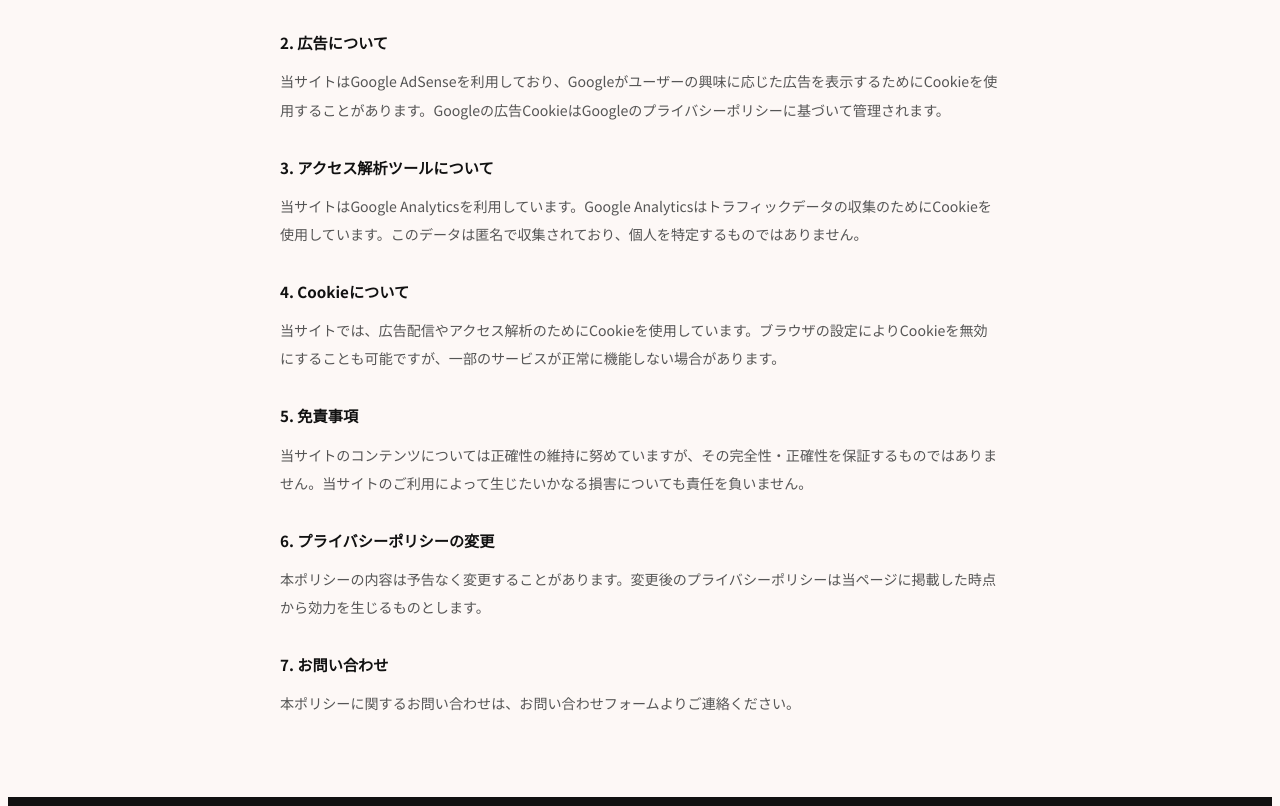
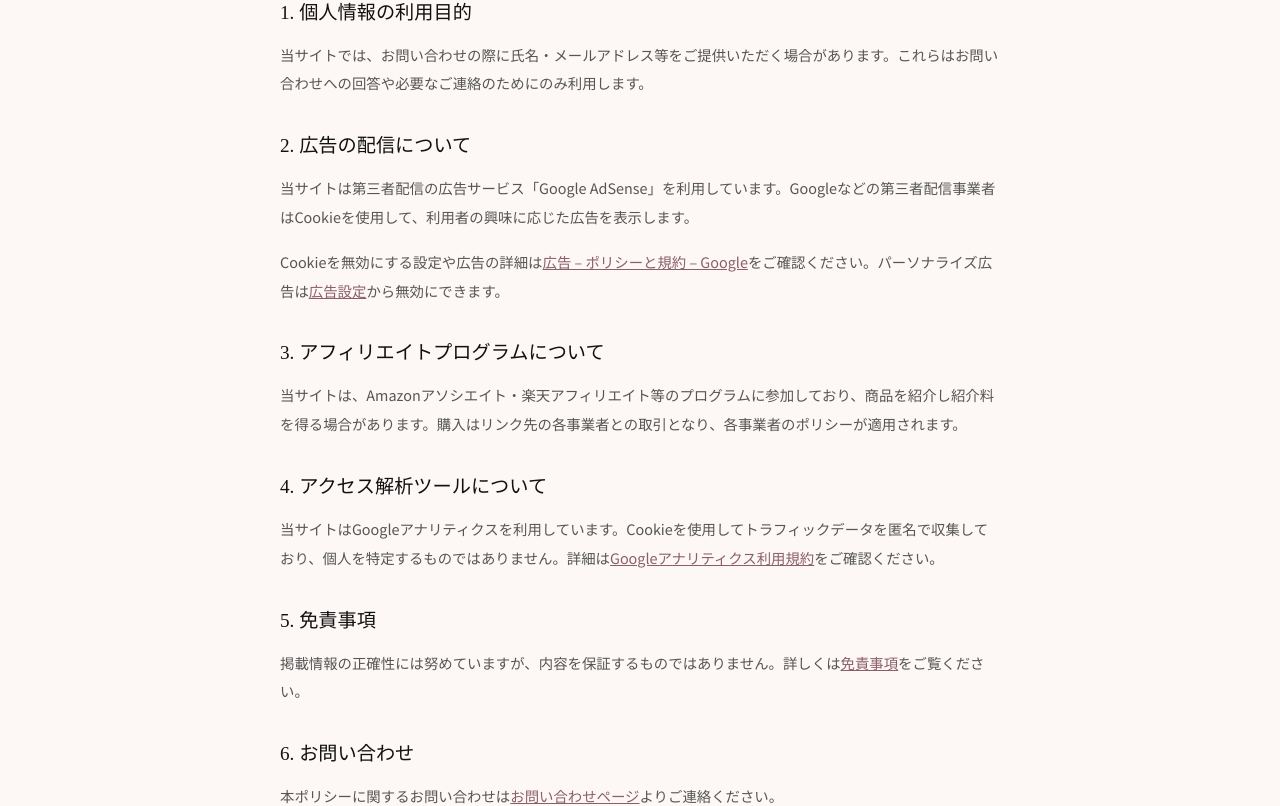
Before and after one commit to okuwabara07-gif/kirei-tsurumi, a Next.js app: page /privacy in a window 1280 px wide. Shown: the part 335-1141 px from the top of the page. Built offline with nearby package versions, Linux system fonts and the light colour scheme.

Commit message:
add privacy and disclaimer pages with adsense requirements

```diff
--- /dev/null
+++ b/app/disclaimer/page.tsx
@@ -0,0 +1,24 @@
+export default function DisclaimerPage() {
+  const h2 = { fontFamily:"serif" as const, fontSize:"1.2rem", color:"#111", margin:"2rem 0 1rem", fontWeight:400 };
+  const p = { fontSize:"0.9rem", color:"#555", lineHeight:2.0, marginBottom:"1rem" };
+  return (
+    <div style={{ maxWidth:"720px", margin:"0 auto", padding:"3rem 1rem" }}>
+      <h1 style={{ fontFamily:"serif", fontSize:"1.8rem", color:"#111", marginBottom:"0.5rem", fontWeight:400 }}>免責事項</h1>
+      <p style={{ color:"#888", fontSize:"0.85rem", marginBottom:"3rem" }}>Disclaimer</p>
+
+      <h2 style={h2}>掲載情報について</h2>
+      <p style={p}>当サイトに掲載する情報は、可能な限り正確な提供に努めていますが、その正確性・完全性・有用性を保証するものではありません。当サイトの情報を利用して生じたいかなる損害についても、当サイトおよびAOKAE合同会社は一切の責任を負いません。ヘアケアに関する内容は一般的な情報であり、効果には個人差があります。頭皮や髪に異常を感じた場合は、専門家や医療機関にご相談ください。</p>
+
+      <h2 style={h2}>広告・アフィリエイトについて</h2>
+      <p style={p}>当サイトは、Amazonアソシエイト・楽天アフィリエイト等のプログラムおよびその他の広告を掲載しています。商品・サービスの購入はリンク先の各事業者との取引となります。商品に関するお問い合わせは各販売事業者へお願いいたします。</p>
+
+      <h2 style={h2}>外部リンクについて</h2>
+      <p style={p}>当サイトからリンク等により他のサイトに移動した場合、移動先で提供される情報・サービス等について当サイトは責任を負いません。</p>
+
+      <h2 style={h2}>著作権について</h2>
+      <p style={p}>当サイトに掲載されている文章・画像等の著作権は、当サイトまたは正当な権利者に帰属します。無断での転載・複製・改変等を禁じます。掲載写真にはイメージを含みます。</p>
+
+      <p style={{ fontSize:"0.8rem", color:"#999", marginTop:"3rem" }}>最終更新: 2026年5月31日　AOKAE合同会社</p>
+    </div>
+  );
+}
--- a/app/privacy/page.tsx
+++ b/app/privacy/page.tsx
@@ -1,22 +1,35 @@
+import Link from "next/link";
 export default function PrivacyPage() {
+  const h2 = { fontFamily:"serif" as const, fontSize:"1.2rem", color:"#111", margin:"2rem 0 1rem", fontWeight:400 };
+  const p = { fontSize:"0.9rem", color:"#555", lineHeight:2.0, marginBottom:"1rem" };
+  const a = { color:"#8B5E6B" };
   return (
     <div style={{ maxWidth:"720px", margin:"0 auto", padding:"3rem 1rem" }}>
       <h1 style={{ fontFamily:"serif", fontSize:"1.8rem", color:"#111", marginBottom:"0.5rem", fontWeight:400 }}>プライバシーポリシー</h1>
-      <p style={{ color:"#888", fontSize:"0.85rem", marginBottom:"3rem" }}>最終更新日：2025年4月10日</p>
-      {[
-        { title:"1. 個人情報の収集について", body:"当サイトでは、お問い合わせフォームをご利用の際に、お名前・メールアドレス等の個人情報をご提供いただく場合があります。収集した情報は、お問い合わせへの回答目的以外には使用しません。" },
-        { title:"2. 広告について", body:"当サイトはGoogle AdSenseを利用しており、Googleがユーザーの興味に応じた広告を表示するためにCookieを使用することがあります。Googleの広告CookieはGoogleのプライバシーポリシーに基づいて管理されます。" },
-        { title:"3. アクセス解析ツールについて", body:"当サイトはGoogle Analyticsを利用しています。Google Analyticsはトラフィックデータの収集のためにCookieを使用しています。このデータは匿名で収集されており、個人を特定するものではありません。" },
-        { title:"4. Cookieについて", body:"当サイトでは、広告配信やアクセス解析のためにCookieを使用しています。ブラウザの設定によりCookieを無効にすることも可能ですが、一部のサービスが正常に機能しない場合があります。" },
-        { title:"5. 免責事項", body:"当サイトのコンテンツについては正確性の維持に努めていますが、その完全性・正確性を保証するものではありません。当サイトのご利用によって生じたいかなる損害についても責任を負いません。" },
-        { title:"6. プライバシーポリシーの変更", body:"本ポリシーの内容は予告なく変更することがあります。変更後のプライバシーポリシーは当ページに掲載した時点から効力を生じるものとします。" },
-        { title:"7. お問い合わせ", body:"本ポリシーに関するお問い合わせは、お問い合わせフォームよりご連絡ください。" },
-      ].map(s => (
-        <div key={s.title} style={{ marginBottom:"2rem" }}>
-          <h2 style={{ fontSize:"0.95rem", color:"#111", fontWeight:700, marginBottom:"0.75rem" }}>{s.title}</h2>
-          <p style={{ fontSize:"0.88rem", color:"#555", lineHeight:2 }}>{s.body}</p>
-        </div>
-      ))}
+      <p style={{ color:"#888", fontSize:"0.85rem", marginBottom:"3rem" }}>Privacy Policy</p>
+
+      <p style={p}>キレイ鶴見店（運営: AOKAE合同会社、以下「当サイト」）は、利用者の個人情報の取り扱いについて、以下のとおり定めます。</p>
+
+      <h2 style={h2}>1. 個人情報の利用目的</h2>
+      <p style={p}>当サイトでは、お問い合わせの際に氏名・メールアドレス等をご提供いただく場合があります。これらはお問い合わせへの回答や必要なご連絡のためにのみ利用します。</p>
+
+      <h2 style={h2}>2. 広告の配信について</h2>
+      <p style={p}>当サイトは第三者配信の広告サービス「Google AdSense」を利用しています。Googleなどの第三者配信事業者はCookieを使用して、利用者の興味に応じた広告を表示します。</p>
+      <p style={p}>Cookieを無効にする設定や広告の詳細は<a style={a} href="https://policies.google.com/technologies/ads?hl=ja" target="_blank" rel="noopener noreferrer">広告 – ポリシーと規約 – Google</a>をご確認ください。パーソナライズ広告は<a style={a} href="https://adssettings.google.com/?hl=ja" target="_blank" rel="noopener noreferrer">広告設定</a>から無効にできます。</p>
+
+      <h2 style={h2}>3. アフィリエイトプログラムについて</h2>
+      <p style={p}>当サイトは、Amazonアソシエイト・楽天アフィリエイト等のプログラムに参加しており、商品を紹介し紹介料を得る場合があります。購入はリンク先の各事業者との取引となり、各事業者のポリシーが適用されます。</p>
+
+      <h2 style={h2}>4. アクセス解析ツールについて</h2>
+      <p style={p}>当サイトはGoogleアナリティクスを利用しています。Cookieを使用してトラフィックデータを匿名で収集しており、個人を特定するものではありません。詳細は<a style={a} href="https://marketingplatform.google.com/about/analytics/terms/jp/" target="_blank" rel="noopener noreferrer">Googleアナリティクス利用規約</a>をご確認ください。</p>
+
+      <h2 style={h2}>5. 免責事項</h2>
+      <p style={p}>掲載情報の正確性には努めていますが、内容を保証するものではありません。詳しくは<Link style={a} href="/disclaimer">免責事項</Link>をご覧ください。</p>
+
+      <h2 style={h2}>6. お問い合わせ</h2>
+      <p style={p}>本ポリシーに関するお問い合わせは<Link style={a} href="/contact">お問い合わせページ</Link>よりご連絡ください。</p>
+
+      <p style={{ fontSize:"0.8rem", color:"#999", marginTop:"3rem" }}>制定・最終改定: 2026年5月31日　AOKAE合同会社</p>
     </div>
   );
 }
```
